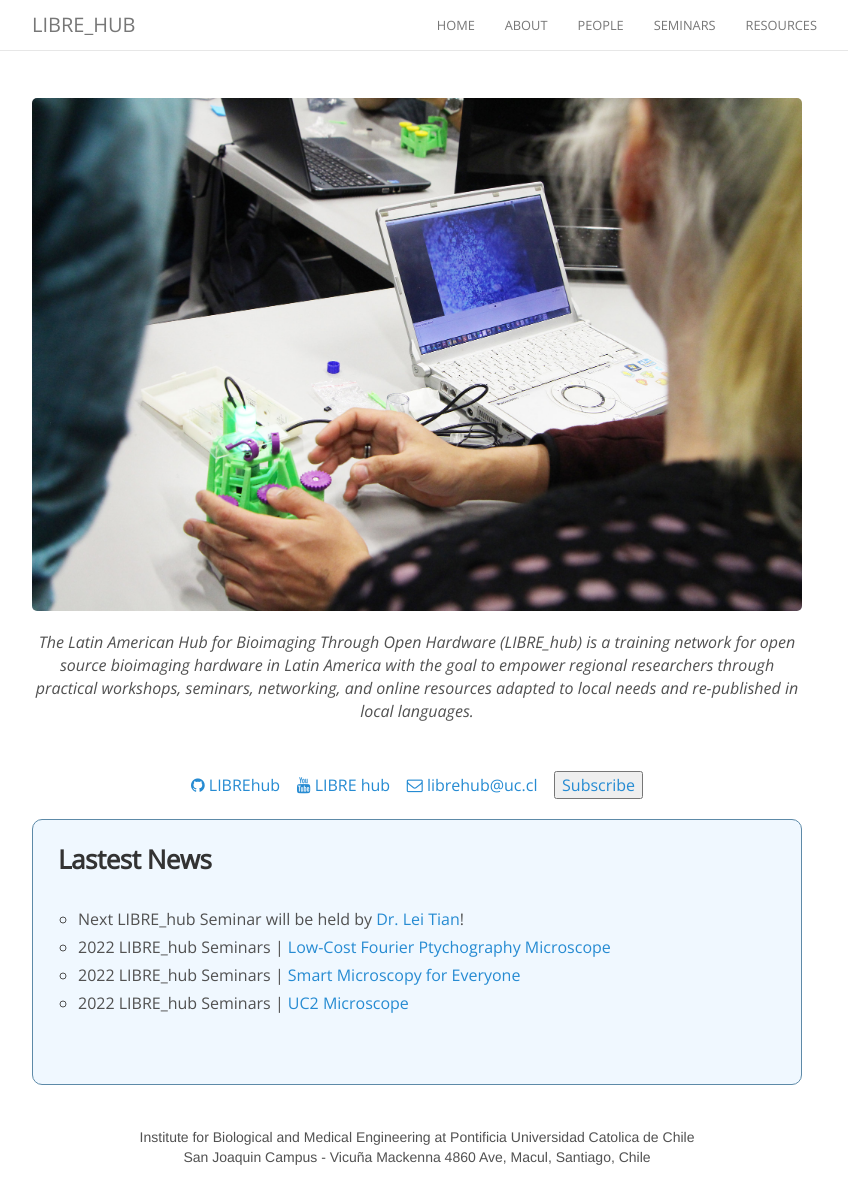
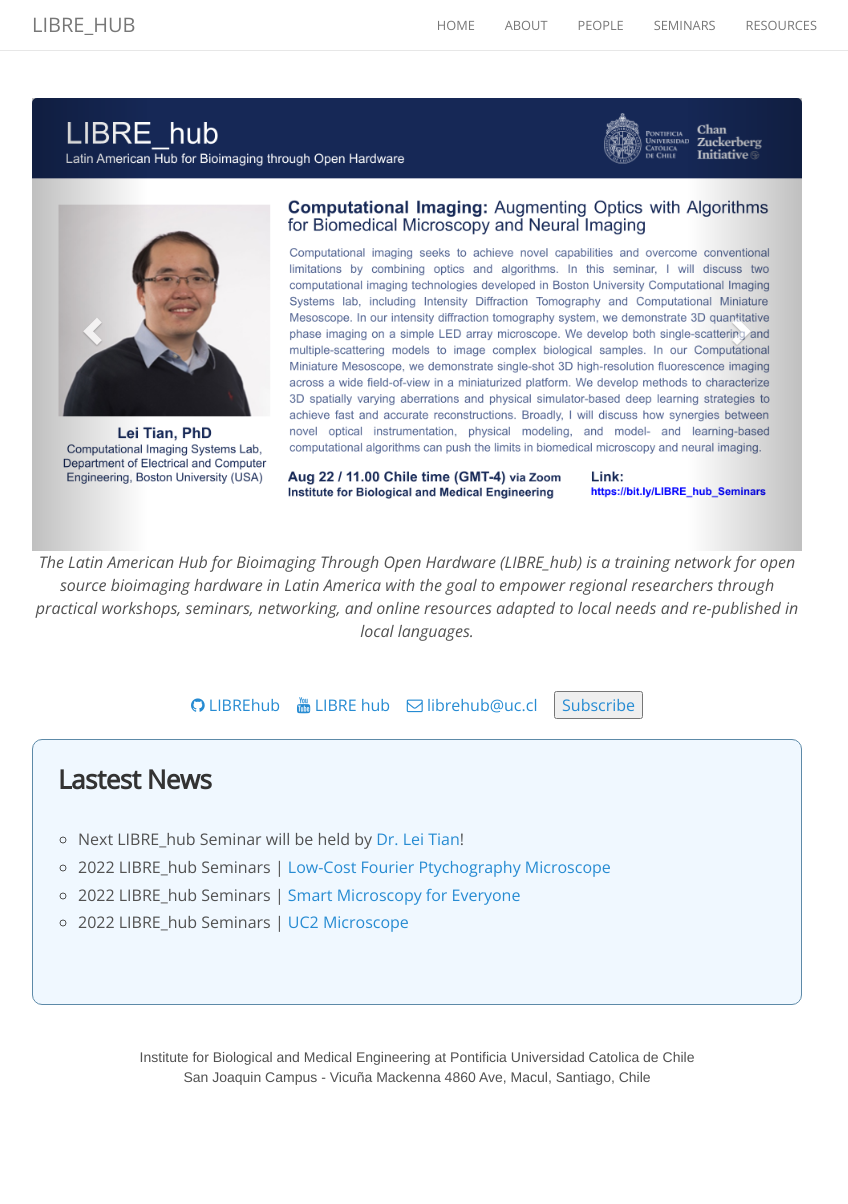
Before and after one commit to LIBREhub/LIBREhub.github.io, a Jekyll site: the page built from index.html, in a window 1280 px wide and 1209 px high. Shown: the top 1204 px of the window, without its empty margins (223-1071 px from the left). Built offline with Jekyll 4.4.1, drawn with Linux system fonts in a browser that asks for light colours; nearby versions of some CDN libraries; comment, search, counter and statistics services are not loaded.

Commit message:
Update index.html

```diff
--- a/index.html
+++ b/index.html
@@ -5,7 +5,35 @@ layout: default
 <div class='container'>
     <header class="masthead text-center">
 
-      <img class='img-responsive center-block' src="/images/people/open_flexure_gosh2017_1.jpg" width="100%" height="100%" />
+    <!--<img class='img-responsive center-block' src="/images/people/open_flexure_gosh2017_1.jpg" width="100%" height="100%" /> -->
+        <div id="myCarousel" class="carousel slide" data-ride="carousel">
+          <!-- Indicators -->
+          <ol class="carousel-indicators">
+            <li data-target="#myCarousel" data-slide-to="0" class="active"></li>
+            <li data-target="#myCarousel" data-slide-to="1"></li>
+           <!-- <li data-target="#myCarousel" data-slide-to="2"></li>-->
+          </ol>
+
+          <!-- Wrapper for slides -->
+          <div class="carousel-inner">
+            <div class="item active">
+              <img src="/images/people/open_flexure_gosh2017_1.jpg" alt="Intro">
+            </div>
+
+            <div class="item">
+              <img src="/images/seminars/tian_talk_pic2.png" alt="Seminar">
+            </div>
+
+          <!-- Left and right controls -->
+          <a class="left carousel-control" href="#myCarousel" data-slide="prev">
+            <span class="glyphicon glyphicon-chevron-left"></span>
+            <span class="sr-only">Previous</span>
+          </a>
+          <a class="right carousel-control" href="#myCarousel" data-slide="next">
+            <span class="glyphicon glyphicon-chevron-right"></span>
+            <span class="sr-only">Next</span>
+          </a>
+        </div>
 
       <p>
       <i>The Latin American Hub for Bioimaging Through Open Hardware (LIBRE_hub) is a training network for open source bioimaging hardware in Latin America with the         goal to empower regional researchers through practical workshops, seminars, networking, and online resources adapted to local needs and re-published in local           languages.</i>
```
